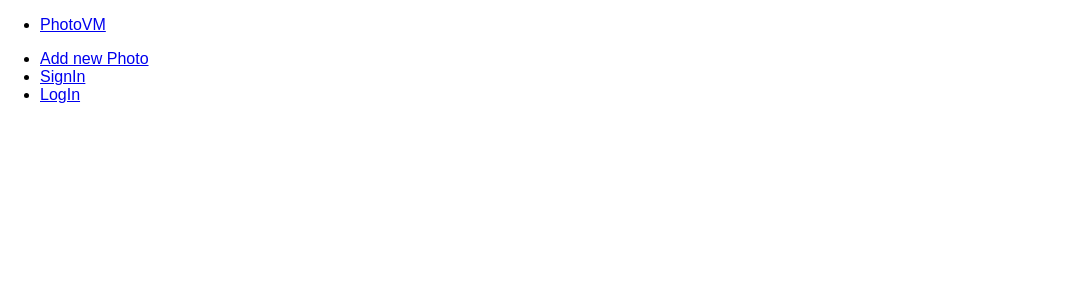
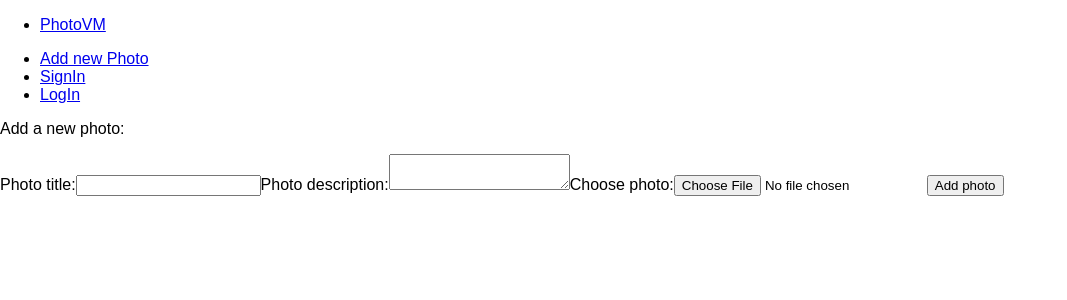
Before and after one commit to vvvmvvv/photovm-withReact, a React (Create React App) app in the folder photovm/: page /create in a window 1280 px wide. Shown: the top 300 px of the page, without its empty margins (0-1067 px from the left). Built offline with nearby package versions, Linux system fonts and the light colour scheme; no server answers.

Commit message:
adding photo to firebase done

```diff
--- a/photovm/src/components/Create.js
+++ b/photovm/src/components/Create.js
@@ -0,0 +1,71 @@
+import React, {useState, useEffect} from 'react';
+import { Redirect, withRouter} from 'react-router';
+import firebase from '../firebase/config'
+
+const Create = (props) =>{
+
+    const [title, setTitle] = useState('');
+    const [description, setDescription] = useState('');
+    const [photography, setPhotography] = useState('');
+    const [isBusy, setIsBusy] = useState(false);
+    const [routeRedirect, setRedirect] = useState(false);
+
+    const addPhoto = async(e) => {
+        e.preventDefault();
+        setIsBusy(true);
+
+        let photo = {
+            title,
+            description,
+            photography: photography[0]
+        }
+
+        await firebase.createPhoto(photo).then(() => {
+            console.log("photo created successfully");
+            setIsBusy(false);
+            setRedirect(true);
+        }).catch(err => {
+            console.log(err);
+            setIsBusy(false);
+        })
+    }
+
+    const redirect = routeRedirect;
+    if(redirect){
+        return <Redirect to='/' />
+    }
+
+    let createForm;
+    if(isBusy){
+        createForm = (
+                    <div className="processing">
+                        <p>Request in procces</p>
+                        <div className="loader">Loading...</div>
+                    </div>
+        )
+    }else{
+        createForm = (
+            <form onSubmit={addPhoto}>
+                <p>Add a new photo:</p>
+
+                <label htmlFor="title">Photo title:</label>
+                <input type="text" name="title" onChange={(e) => setTitle(e.target.value)}/>
+
+                <label htmlFor="description">Photo description:</label>
+                <textarea name="description"  onChange={(e) => setDescription(e.target.value)}> </textarea>
+
+                <label htmlFor="photography">Choose photo:</label>
+                <input type="file" onChange={(e) => setPhotography(e.target.files)}/>
+
+                <input type="submit" value="Add photo"/>
+
+            </form>
+        )
+    }
+    return (
+        <React.Fragment>
+            {createForm}
+        </React.Fragment>
+    )
+}
+export default Create;
--- a/photovm/src/firebase/config.js
+++ b/photovm/src/firebase/config.js
@@ -51,6 +51,28 @@ class Firebase{
             this.auth.onAuthStateChanged(resolve);
         });
     }
+
+    async createPhoto(photo){
+        //console.log(photo);
+        const storageRef = firebase.storage().ref();
+        const storageChild = storageRef.child(photo.photography.name);
+        const photoPhotography = await storageChild.put(photo.photography); //upload
+        const downloadUrl = await storageChild.getDownloadURL();    // download
+        const fileRef = photoPhotography.ref.location.path;
+
+        let newPhoto = {
+            title: photo.title,
+            description: photo.description,
+            photography: downloadUrl,
+            fileref: fileRef
+        }
+
+        const firestorePhoto = await firebase.firestore().collection('Photos').add(newPhoto).catch(err => {
+            console.log(err);
+            return err;
+        });
+        return firestorePhoto;
+    }
 }
 
 export default new Firebase();
--- a/photovm/src/routes.js
+++ b/photovm/src/routes.js
@@ -7,12 +7,14 @@ import {Switch, Route} from 'react-router-dom';
 import Main from './components/Main';
 import Signin from './components/Signin';
 import Login from './components/Login';
+import Create from './components/Create';
 
 const Routes = () => (
     <Switch>
         <Route exact path='/' component = {Main}/>
         <Route exact path='/signin' component = {Signin} />
         <Route exact path='/login' component = {Login} />
+        <Route exact path='/create' component = {Create} />
     </Switch>
 );
 
```
